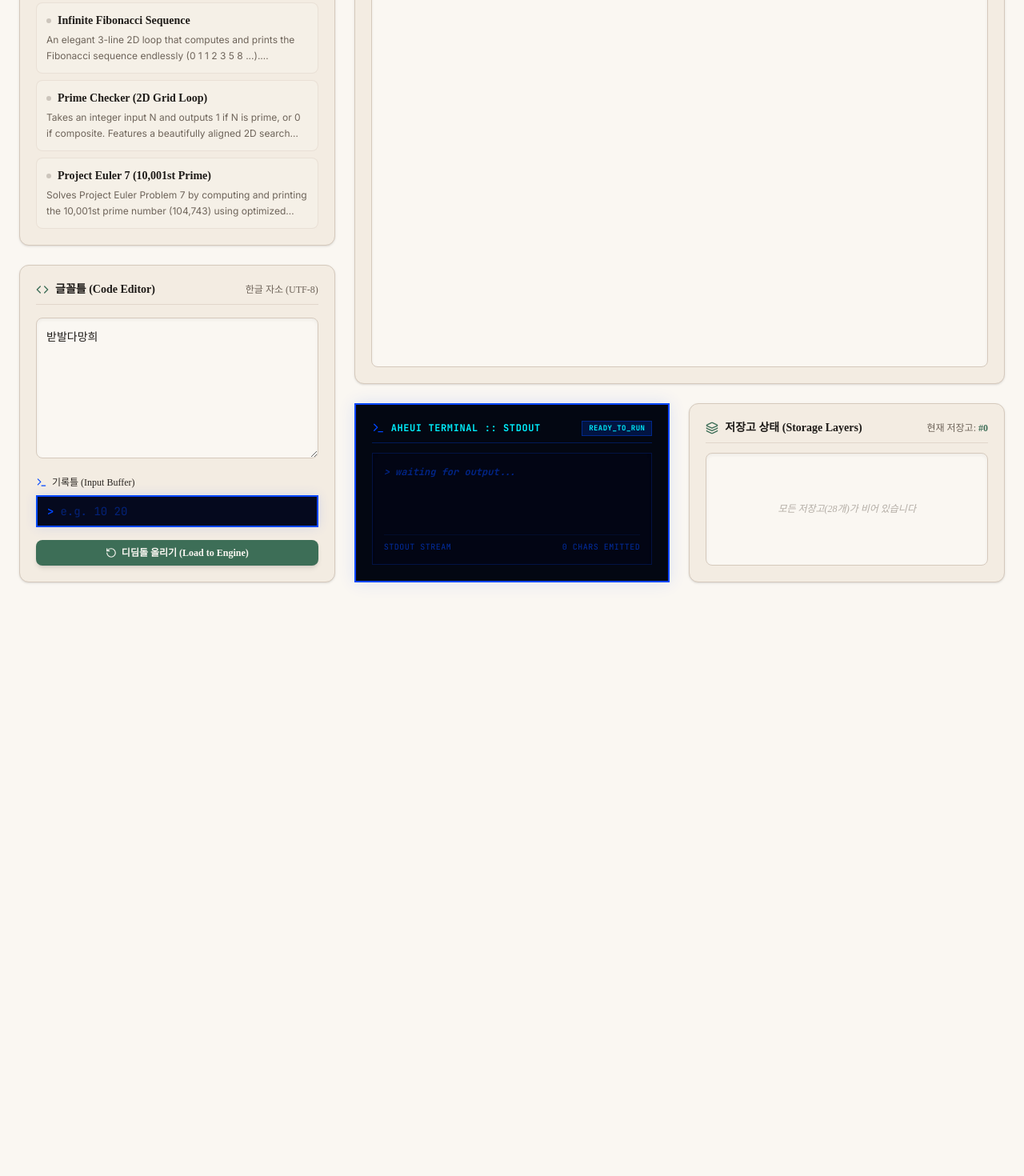
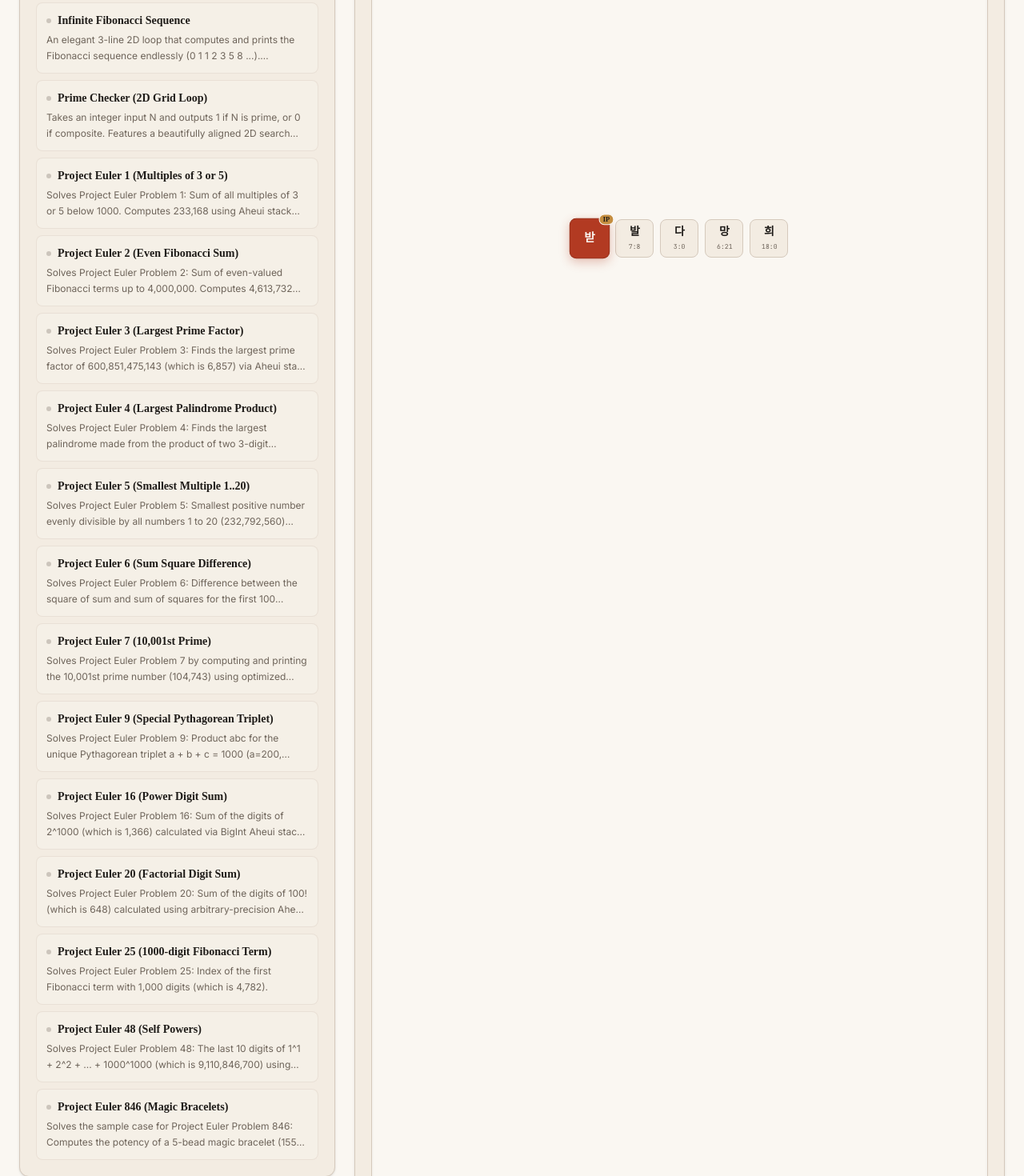
Before and after one commit to iannmiui-png/Aheuil-, a React (Vite) app: page / in a window 1280 px wide. Shown: the part 1330-2800 px from the top of the page at 80% size. Before the commit the page ends 2082 px from the top, so only its background shows below. Built offline with nearby package versions, Linux system fonts and the light colour scheme.

Commit message:
Add files via upload

```diff
--- a/src/App.tsx
+++ b/src/App.tsx
@@ -9,6 +9,7 @@ import {
   Play,
   Square,
   SkipForward,
+  SkipBack,
   RotateCcw,
   Layers,
   Terminal,
@@ -115,9 +116,69 @@ const PRESETS = [
     defaultInput: "7"
   },
   {
+    name: "Project Euler 1 (Multiples of 3 or 5)",
+    description: "Solves Project Euler Problem 1: Sum of all multiples of 3 or 5 below 1000. Computes 233,168 using Aheui stack arithmetic.",
+    code: "밞밞따밞밞따따밞반따받다따밞밞따밞받따반다따다밞발다밤따밞다다망희"
+  },
+  {
+    name: "Project Euler 2 (Even Fibonacci Sum)",
+    description: "Solves Project Euler Problem 2: Sum of even-valued Fibonacci terms up to 4,000,000. Computes 4,613,732 using Aheui stack arithmetic.",
+    code: "밤밞밞따따밞밞따따밞밞따따밤반다밞따반반나다밞밞따밞밞따따따다받밞따발반다다밞밞따따다받밞따반다다망희"
+  },
+  {
+    name: "Project Euler 3 (Largest Prime Factor)",
+    description: "Solves Project Euler Problem 3: Finds the largest prime factor of 600,851,475,143 (which is 6,857) via Aheui stack arithmetic.",
+    code: "밤반다밞밞따밞따따밤밤다밞밞따따발밞따다다발반다다망희"
+  },
+  {
+    name: "Project Euler 4 (Largest Palindrome Product)",
+    description: "Solves Project Euler Problem 4: Finds the largest palindrome made from the product of two 3-digit numbers (913 × 993 = 906,609) using Aheui stack arithmetic.",
+    code: "밞밞밞따밞박따다밞따밞박따밤다다밞밞박다따발발다따받다따망희"
+  },
+  {
+    name: "Project Euler 5 (Smallest Multiple 1..20)",
+    description: "Solves Project Euler Problem 5: Smallest positive number evenly divisible by all numbers 1 to 20 (232,792,560) calculated via prime factor synthesis in Aheui.",
+    code: "밤밤따밞따발따밞반타따밞반다따밞밤다따밞밞다반반나타따밞밞다반반나다따망희"
+  },
+  {
+    name: "Project Euler 6 (Sum Square Difference)",
+    description: "Solves Project Euler Problem 6: Difference between the square of sum and sum of squares for the first 100 natural numbers (25,164,150).",
+    code: "발발따밞밞따밞밞따따밞밞따따따밞밞따밞밤반다따밤다다밞밞밞따따따다밞밞따발밞따다다망희"
+  },
+  {
     name: "Project Euler 7 (10,001st Prime)",
     description: "Solves Project Euler Problem 7 by computing and printing the 10,001st prime number (104,743) using optimized Aheui stack arithmetic on its prime factors ((2 * 3 * 3 * 11 * 23 * 23) + 1).",
     code: "반받따받따밞반다따밞반따발다따밞반따발다따반반나다망희"
+  },
+  {
+    name: "Project Euler 9 (Special Pythagorean Triplet)",
+    description: "Solves Project Euler Problem 9: Product abc for the unique Pythagorean triplet a + b + c = 1000 (a=200, b=375, c=425, product = 31,875,000).",
+    code: "밞반반나다빠따반따받발발발따따따따밞밞다반반나타발발따따따망희"
+  },
+  {
+    name: "Project Euler 16 (Power Digit Sum)",
+    description: "Solves Project Euler Problem 16: Sum of the digits of 2^1000 (which is 1,366) calculated via BigInt Aheui stack arithmetic.",
+    code: "밞밞따밞따받밞밞따따다밤반다밞따밤반다다다망희"
+  },
+  {
+    name: "Project Euler 20 (Factorial Digit Sum)",
+    description: "Solves Project Euler Problem 20: Sum of the digits of 100! (which is 648) calculated using arbitrary-precision Aheui stack arithmetic.",
+    code: "밤반다밞밞따따밤밞따다발받다다망희"
+  },
+  {
+    name: "Project Euler 25 (1000-digit Fibonacci Term)",
+    description: "Solves Project Euler Problem 25: Index of the first Fibonacci term with 1,000 digits (which is 4,782).",
+    code: "밞발따반다밞반반나다따밞반반나타다밞반반나다따반다망희"
+  },
+  {
+    name: "Project Euler 48 (Self Powers)",
+    description: "Solves Project Euler Problem 48: The last 10 digits of 1^1 + 2^2 + ... + 1000^1000 (which is 9,110,846,700) using BigInt stack arithmetic.",
+    code: "밞밞반반나다빠따따밞반다다밞반반나다빠따빠따밞반반나다따밞반반나다빠따따따밞밞따받다밞반반나다빠따따밦밞반반나다따밞반타다다밞반반나다빠따따다망희"
+  },
+  {
+    name: "Project Euler 846 (Magic Bracelets)",
+    description: "Solves the sample case for Project Euler Problem 846: Computes the potency of a 5-bead magic bracelet (155) using Aheui stack arithmetic.",
+    code: "밞밞밞다받따반반나다따망희"
   }
 ];
 
@@ -135,6 +196,7 @@ export default function App() {
   const [grid, setGrid] = useState<string[][]>([]);
   const [ip, setIp] = useState({ x: 0, y: 0, dx: 1, dy: 0 });
   const [halted, setHalted] = useState(false);
+  const [canStepBack, setCanStepBack] = useState(false);
   const [currentStorage, setCurrentStorage] = useState(0);
   const [storage, setStorage] = useState<bigint[][]>(Array.from({ length: 28 }, () => []));
   const [output, setOutput] = useState("");
@@ -166,6 +228,7 @@ export default function App() {
     setCurrentStorage(state.currentStorage);
     setStorage(state.storage);
     setOutput(state.output);
+    setCanStepBack(interpreter.canStepBack());
   };
 
   // Run stepping
@@ -179,6 +242,17 @@ export default function App() {
     setStepCount(prev => prev + 1);
     updateStates();
     setExecutionMessage(null);
+  };
+
+  const stepBack = () => {
+    const interpreter = interpreterRef.current;
+    if (!interpreter.canStepBack()) return;
+    setIsRunning(false);
+    if (interpreter.stepBack()) {
+      setStepCount(prev => Math.max(0, prev - 1));
+      updateStates();
+      setExecutionMessage(null);
+    }
   };
 
   // Autoplay effect
@@ -450,6 +524,14 @@ export default function App() {
                     >
                       <Zap className="w-3.5 h-3.5 fill-current" />
                       번개 실행 (Instant Run)
+                    </button>
+                    <button
+                      onClick={stepBack}
+                      disabled={!canStepBack || isRunning}
+                      className="bg-hanji-white hover:bg-hanji-paper disabled:opacity-40 disabled:cursor-not-allowed border border-clay-gray text-ink-black px-4 py-2 rounded-lg text-xs font-serif font-semibold transition-all flex items-center gap-2 shadow-sm cursor-pointer"
+                    >
+                      <SkipBack className="w-3.5 h-3.5" />
+                      한 걸음 뒤로 (Step Back)
                     </button>
                     <button
                       onClick={step}
--- a/src/lib/aheui.ts
+++ b/src/lib/aheui.ts
@@ -65,6 +65,19 @@ export interface InterpreterState {
   output: string;
 }
 
+export interface InterpreterSnapshot {
+  x: number;
+  y: number;
+  dx: number;
+  dy: number;
+  halted: boolean;
+  currentStorage: number;
+  storage: bigint[][];
+  output: string;
+  infinityCount: number;
+  inputPtr: number;
+}
+
 export class AheuiInterpreter {
   public code: string[][] = [];
   public x: number = 0;
@@ -76,6 +89,8 @@ export class AheuiInterpreter {
   public currentStorage: number = 0;
   public output: string = "";
   public infinityCount: number = 0;
+  public history: InterpreterSnapshot[] = [];
+  public maxHistory: number = 2000;
 
   private inputBuffer: string = "";
   private inputPtr: number = 0;
@@ -95,6 +110,7 @@ export class AheuiInterpreter {
     this.output = "";
     this.infinityCount = 0;
     this.inputPtr = 0;
+    this.history = [];
   }
 
   public load(sourceCode: string) {
@@ -187,6 +203,45 @@ export class AheuiInterpreter {
     }
   }
 
+  public getSnapshot(): InterpreterSnapshot {
+    return {
+      x: this.x,
+      y: this.y,
+      dx: this.dx,
+      dy: this.dy,
+      halted: this.halted,
+      currentStorage: this.currentStorage,
+      storage: this.storage.map(arr => [...arr]),
+      output: this.output,
+      infinityCount: this.infinityCount,
+      inputPtr: this.inputPtr,
+    };
+  }
+
+  public restoreSnapshot(snapshot: InterpreterSnapshot) {
+    this.x = snapshot.x;
+    this.y = snapshot.y;
+    this.dx = snapshot.dx;
+    this.dy = snapshot.dy;
+    this.halted = snapshot.halted;
+    this.currentStorage = snapshot.currentStorage;
+    this.storage = snapshot.storage.map(arr => [...arr]);
+    this.output = snapshot.output;
+    this.infinityCount = snapshot.infinityCount;
+    this.inputPtr = snapshot.inputPtr;
+  }
+
+  public canStepBack(): boolean {
+    return this.history.length > 0;
+  }
+
+  public stepBack(): boolean {
+    if (this.history.length === 0) return false;
+    const prev = this.history.pop()!;
+    this.restoreSnapshot(prev);
+    return true;
+  }
+
   public step() {
     if (this.halted) return;
 
@@ -194,6 +249,11 @@ export class AheuiInterpreter {
       this.halted = true;
       return;
     }
+
+    if (this.history.length >= this.maxHistory) {
+      this.history.shift();
+    }
+    this.history.push(this.getSnapshot());
 
     const row = this.code[this.y];
     if (!row || row.length === 0 || this.x >= row.length) {
@@ -292,17 +352,8 @@ export class AheuiInterpreter {
         const a = this.popVal(this.currentStorage);
         if (a !== null) {
           if (idx === 21) {
-            // ㅇ: print as integer / floating point / Infinity
-            let strVal = "";
-            const numVal = Number(a);
-
-            if (a >= BigInt(Number.MIN_SAFE_INTEGER) && a <= BigInt(Number.MAX_SAFE_INTEGER)) {
-              strVal = a.toString();
-            } else if (Number.isFinite(numVal)) {
-              strVal = numVal.toString();
-            } else {
-              strVal = "Infinity";
-            }
+            // ㅇ: print as integer (arbitrary precision BigInt)
+            const strVal = a.toString();
 
             if (strVal.includes("Infinity")) {
               this.infinityCount++;
```
Also changed, not shown: 2 other files (tests, documents, lock files or other folders).
